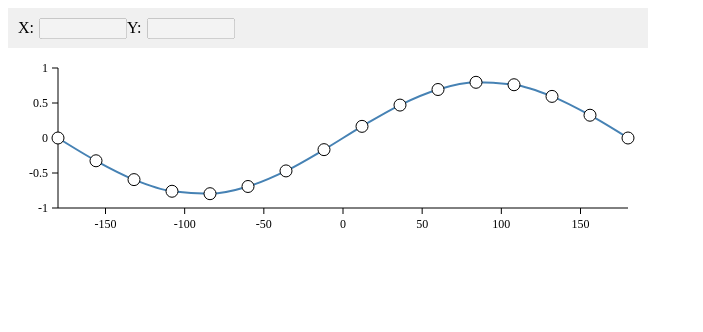
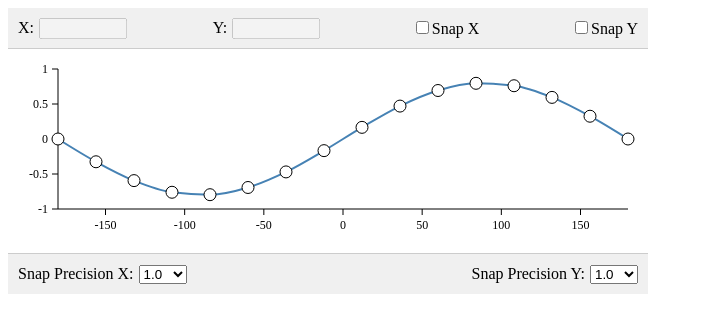
Before and after one commit to timkondratev/aero-curves, a React (Vite) app: page / in a window 1280 px wide. Shown: the top 332 px of the page, without its empty margins (0-703 px from the left). Built offline with nearby package versions, Linux system fonts and the light colour scheme; the HTML template or start-up script is replaced by a standard one.

Commit message:
Add snap coordinates

```diff
--- a/src/Graph.tsx
+++ b/src/Graph.tsx
@@ -64,6 +64,30 @@ export function Graph({ width, height }: GraphProps) {
     return { x: meanX, y: meanY };
   }, [selectedIndices, points]);
 
+  // Snapping state
+  const [snapX, setSnapX] = useState(false);
+  const [snapY, setSnapY] = useState(false);
+  const [snapPrecisionX, setSnapPrecisionX] = useState(1.0);
+  const [snapPrecisionY, setSnapPrecisionY] = useState(1.0);
+
+  const snapValue = (value: number, precision: number) => {
+    return Math.round(value / precision) * precision;
+  };
+
+  // Local state for input fields
+  const [inputX, setInputX] = useState<string>("");
+  const [inputY, setInputY] = useState<string>("");
+
+  useEffect(() => {
+    if (meanCoordinates) {
+      setInputX(meanCoordinates.x.toFixed(2));
+      setInputY(meanCoordinates.y.toFixed(2));
+    } else {
+      setInputX("");
+      setInputY("");
+    }
+  }, [meanCoordinates]);
+
   // Utility Functions
   const getSvgCoords = (e: React.PointerEvent | React.MouseEvent) => {
     //@ts-ignore
@@ -80,18 +104,15 @@ export function Graph({ width, height }: GraphProps) {
       selectedIndices.forEach(i => {
         next[i] = {
           ...next[i],
-          [axis]: value,
+          [axis]: axis === "x" && snapX
+            ? snapValue(value, snapPrecisionX) // Apply snapping for X
+            : axis === "y" && snapY
+            ? snapValue(value, snapPrecisionY) // Apply snapping for Y
+            : value,
         };
       });
       return next;
     });
-  };
-
-  // Drag Handlers
-  const startPointDrag = (index: number, e: React.PointerEvent) => {
-    dragStart.current = getSvgCoords(e);
-    isDraggingPoints.current = true;
-    dragPointsStart.current = points.map(p => ({ ...p }));
   };
 
   const movePoints = (svgX: number, svgY: number) => {
@@ -110,6 +131,10 @@ export function Graph({ width, height }: GraphProps) {
         selectedIndices.forEach(i => {
           let x = dragPointsStart.current[i].x + dx;
           let y = dragPointsStart.current[i].y + dy;
+
+          // Apply snapping if enabled
+          x = snapX ? snapValue(x, snapPrecisionX) : x;
+          y = snapY ? snapValue(y, snapPrecisionY) : y;
 
           // Find nearest unselected neighbors
           const left = dragPointsStart.current
@@ -141,6 +166,12 @@ export function Graph({ width, height }: GraphProps) {
   }, []);
 
   // Pointer Handlers
+  const startPointDrag = (i: number, e: React.PointerEvent) => {
+    dragStart.current = getSvgCoords(e);
+    dragPointsStart.current = [...points];
+    isDraggingPoints.current = true;
+  };
+
   const handlePointPointerDown = (i: number, e: React.PointerEvent) => {
     e.stopPropagation();
     wasPointClicked.current = true; // Mark that a point was clicked
@@ -212,25 +243,34 @@ export function Graph({ width, height }: GraphProps) {
     }
   };
 
+  const handleInputBlur = (axis: "x" | "y") => {
+    const value = axis === "x" ? parseFloat(inputX) : parseFloat(inputY);
+    if (!isNaN(value)) {
+      updateCoordinates(axis, value);
+    }
+  };
+
   return (
-    <div className="curve-editor" style={{ position: "relative", width, height: height + 40 }}>
+    <div className="curve-editor" style={{ position: "relative", width, height: height + 80 }}> {/* Adjusted height for both panels */}
       {/* Inspector Panel */}
       <div
         style={{
           height: 40,
           display: "flex",
           alignItems: "center",
-          justifyContent: "left",
+          justifyContent: "space-between",
           backgroundColor: "#f0f0f0",
           padding: "0 10px",
+          borderBottom: "1px solid #ccc",
         }}
       >
         <label>
           X:
           <input
-            type="number"
-            value={meanCoordinates?.x.toFixed(2) || ""}
-            onChange={e => meanCoordinates && updateCoordinates("x", parseFloat(e.target.value))}
+            type="text"
+            value={inputX}
+            onChange={e => setInputX(e.target.value)}
+            onBlur={() => handleInputBlur("x")}
             style={{ marginLeft: 5, width: 80 }}
             disabled={!meanCoordinates} // Disable input if no points are selected
           />
@@ -238,17 +278,37 @@ export function Graph({ width, height }: GraphProps) {
         <label>
           Y:
           <input
-            type="number"
-            value={meanCoordinates?.y.toFixed(2) || ""}
-            onChange={e => meanCoordinates && updateCoordinates("y", parseFloat(e.target.value))}
+            type="text"
+            value={inputY}
+            onChange={e => setInputY(e.target.value)}
+            onBlur={() => handleInputBlur("y")}
             style={{ marginLeft: 5, width: 80 }}
             disabled={!meanCoordinates} // Disable input if no points are selected
           />
+        </label>
+        <label>
+          <input
+            type="checkbox"
+            checked={snapX}
+            onChange={e => setSnapX(e.target.checked)}
+            style={{ marginLeft: 10 }}
+          />
+          Snap X
+        </label>
+        <label>
+          <input
+            type="checkbox"
+            checked={snapY}
+            onChange={e => setSnapY(e.target.checked)}
+            style={{ marginLeft: 10 }}
+          />
+          Snap Y
         </label>
       </div>
 
       {/* SVG Graph */}
       <svg
+        className="graph"
         width={width}
         height={height}
         style={{ userSelect: "none", touchAction: "none" }}
@@ -326,6 +386,44 @@ export function Graph({ width, height }: GraphProps) {
           ))}
         </g>
       </svg>
+
+      {/* Snapping Precision Panel */}
+      <div
+        style={{
+          height: 40,
+          display: "flex",
+          alignItems: "center",
+          justifyContent: "space-between",
+          backgroundColor: "#f0f0f0",
+          padding: "0 10px",
+          borderTop: "1px solid #ccc",
+        }}
+      >
+        <label>
+          Snap Precision X:
+          <select
+            value={snapPrecisionX}
+            onChange={e => setSnapPrecisionX(parseFloat(e.target.value))}
+            style={{ marginLeft: 5 }}
+          >
+            <option value={1.0}>1.0</option>
+            <option value={0.1}>0.1</option>
+            <option value={0.01}>0.01</option>
+          </select>
+        </label>
+        <label>
+          Snap Precision Y:
+          <select
+            value={snapPrecisionY}
+            onChange={e => setSnapPrecisionY(parseFloat(e.target.value))}
+            style={{ marginLeft: 5 }}
+          >
+            <option value={1.0}>1.0</option>
+            <option value={0.1}>0.1</option>
+            <option value={0.01}>0.01</option>
+          </select>
+        </label>
+      </div>
     </div>
   );
 }
```
